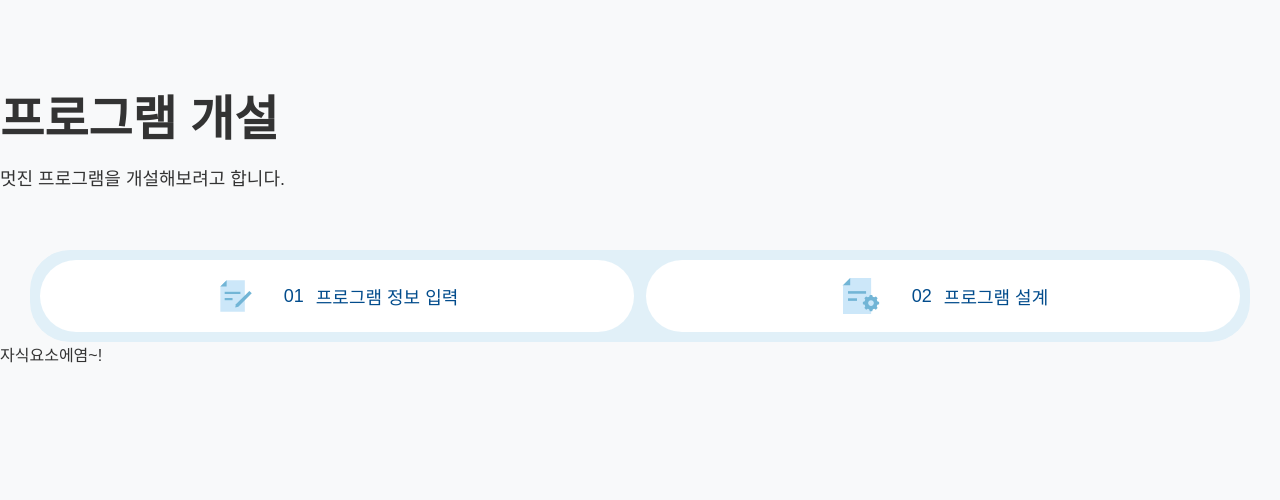
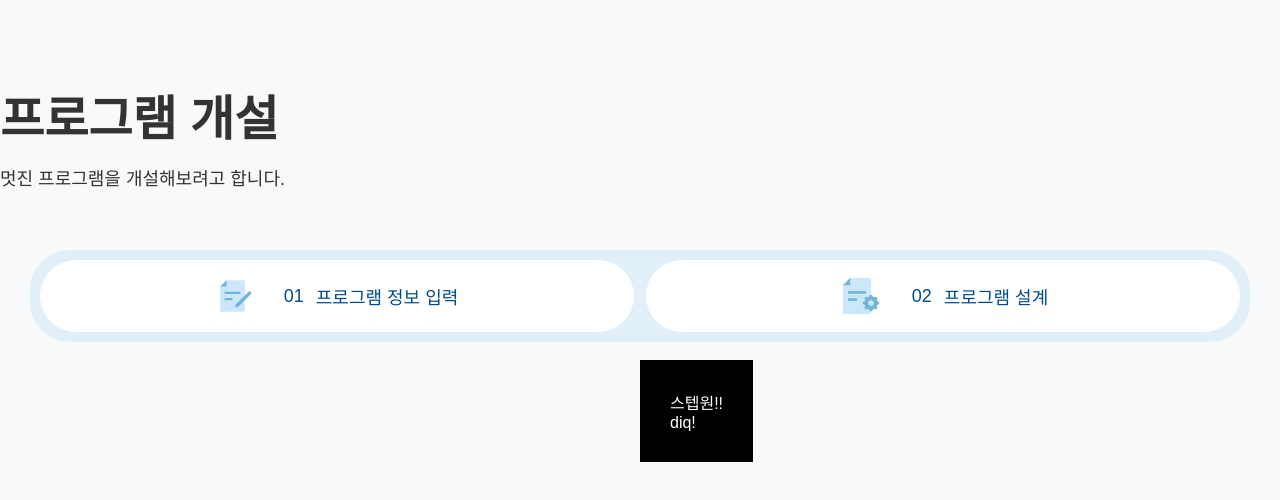
Before and after one commit to hayeonn2/layout-design, a React (Create React App) app: page / in a window 1280 px wide. Both pictures are taken after a click on the button "프로그램 개설해버리기". Shown: the top 500 px of the page. Built offline with nearby package versions, Linux system fonts and the light colour scheme.

Commit message:
feat: programRef 전달 테스트

```diff
--- a/src/modules/edit/main/ProgramEdit.jsx
+++ b/src/modules/edit/main/ProgramEdit.jsx
@@ -1,14 +1,31 @@
 import { useEffect } from "react";
 import { useOutletContext, useSearchParams } from "react-router-dom";
+import { ProgramStep1 } from "../components/step/Program.step1";
 
 export const ProgramEdit = () => {
   const [searchParams, setSearchParams] = useSearchParams();
-  const { programRef, formData } = useOutletContext();
+
+  // Outlet에 기본 제공되는 context를 이용해 자식요소에게 Props 전달
+  const { programRef } = useOutletContext();
 
   useEffect(() => {
     searchParams.set("step", "1");
     setSearchParams(searchParams);
   }, []);
 
-  return <div>자식요소에염~!</div>;
+  return (
+    <div
+      style={{
+        position: "fixed",
+        left: "50%",
+        top: "45%",
+        padding: "30px",
+        color: "white",
+        backgroundColor: "black",
+      }}
+      onClick={() => console.log(programRef)}
+    >
+      <ProgramStep1 programRef={programRef} />
+    </div>
+  );
 };
```
